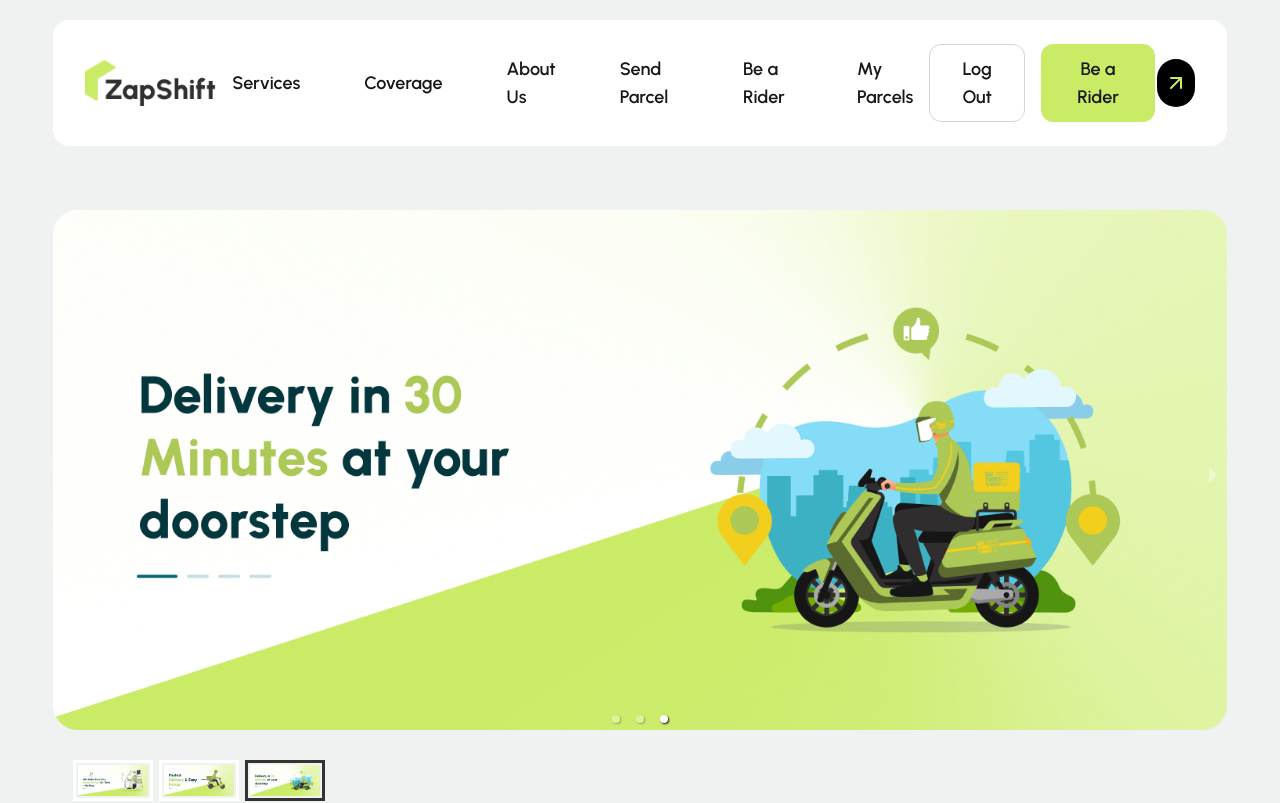
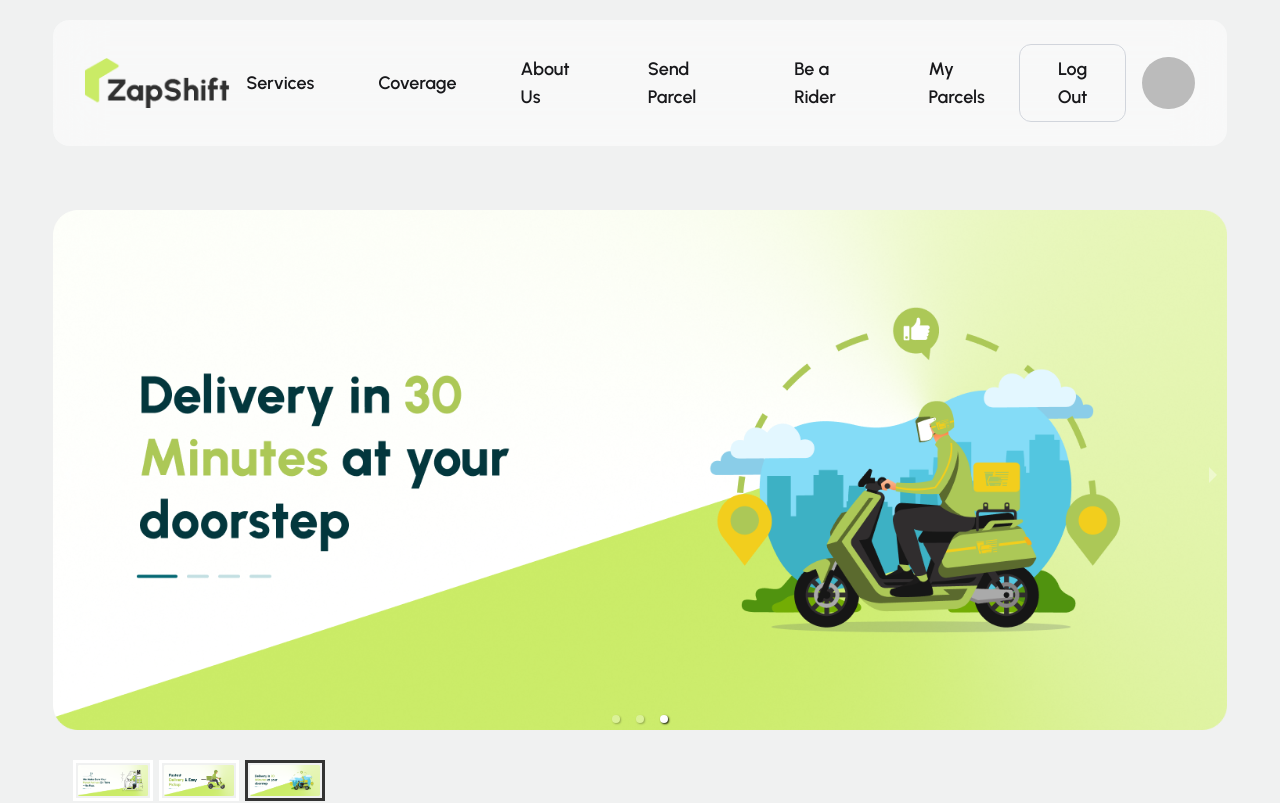
Before and after one commit to obaidullah-miazi-dev/ZapShift-web, a React (Vite) app: page / in a window 1280 px wide. Shown: the top 803 px of the page. Built offline with nearby package versions, Linux system fonts and the light colour scheme; no server answers; sample sign-in values are in the browser's storage.

Commit message:
added in navbar user img icon and fixed alignment of nav

```diff
--- a/src/components/Container.jsx
+++ b/src/components/Container.jsx
@@ -2,7 +2,7 @@ import React from 'react';
 
 const Container = ({children}) => {
     return (
-        <div className='w-11/12 mx-auto'>
+        <div className='w-11/12 mx-auto overflow-visible'>
             {children}
         </div>
     );
--- a/src/components/Navbar.jsx
+++ b/src/components/Navbar.jsx
@@ -10,7 +10,7 @@ import { AuthContext } from "../Provider/AuthProvider";
 
 const Navbar = () => {
   const drawerCheckbox = useRef(null);
-  const {user,logOut} = useContext(AuthContext)
+  const { user, logOut } = useContext(AuthContext);
 
   const handleNavClick = () => {
     if (drawerCheckbox.current) {
@@ -18,10 +18,10 @@ const Navbar = () => {
     }
   };
 
-  const handleLogOut = ()=>{
-    alert('are you sure to log out')
-    logOut()
-  }
+  const handleLogOut = () => {
+    alert("are you sure to log out");
+    logOut();
+  };
 
   const navlinks = (
     <>
@@ -41,15 +41,17 @@ const Navbar = () => {
         <li className="linkStyle">Be a Rider</li>
       </NavLink>
 
-      {user && <NavLink to="/dashboard/myParcels" onClick={handleNavClick}>
-        <li className="linkStyle">My Parcels</li>
-      </NavLink>}
+      {user && (
+        <NavLink to="/dashboard/myParcels" onClick={handleNavClick}>
+          <li className="linkStyle">My Parcels</li>
+        </NavLink>
+      )}
     </>
   );
 
   return (
-    <Container>
-      <nav className="bg-white rounded-2xl md:px-8 px-4 md:py-2">
+
+      <nav className="bg-white/50 backdrop-blur-xl rounded-2xl md:px-8 px-4 md:py-2 sticky top-2 z-50 w-11/12 mx-auto">
         <nav className="py-4 flex justify-between items-center">
           <Link to="/">
             <img src={logo} alt="logo" />
@@ -59,10 +61,30 @@ const Navbar = () => {
           </ul>
 
           <div className="xl:flex hidden items-center gap-4 font-semibold text-lg">
-            {user?<button onClick={handleLogOut}><OutlineBtn className="rounded-xl">Log Out</OutlineBtn></button>:<NavLink to='/login'><OutlineBtn className="rounded-xl">Sign In</OutlineBtn></NavLink>}
+            {user ? (
+              <button onClick={handleLogOut}>
+                <OutlineBtn className="rounded-xl">Log Out</OutlineBtn>
+              </button>
+            ) : (
+              <NavLink to="/login">
+                <OutlineBtn className="rounded-xl">Sign In</OutlineBtn>
+              </NavLink>
+            )}
             <div className="flex items-center gap-0.5">
-              <PrimaryBtn className="rounded-xl">Be a Rider</PrimaryBtn>
-              <CircleIcon />
+              {!user && (
+                <PrimaryBtn className="rounded-xl">Be a Rider</PrimaryBtn>
+              )}
+              {user ? (
+                <Link to='/dashboard'>
+                  <img
+                    src={user.photoURL}
+                    alt={user.displayName}
+                    className="rounded-full w-14"
+                  />
+                </Link>
+              ) : (
+                <CircleIcon />
+              )}
             </div>
           </div>
 
@@ -104,7 +126,7 @@ const Navbar = () => {
           </div>
         </nav>
       </nav>
-    </Container>
+
   );
 };
 
--- a/src/components/OutlineBtn.jsx
+++ b/src/components/OutlineBtn.jsx
@@ -2,9 +2,9 @@ import React from 'react';
 
 const OutlineBtn = ({children,className}) => {
     return (
-        <button className={`border border-gray-300 py-2.5 px-6 cursor-pointer ${className}`}>
+        <p className={`border border-gray-300 py-2.5 px-6 cursor-pointer ${className}`}>
             {children}
-        </button>
+        </p>
     );
 };
 
--- a/src/components/PrimaryBtn.jsx
+++ b/src/components/PrimaryBtn.jsx
@@ -2,9 +2,9 @@ import React from 'react';
 
 const PrimaryBtn = ({children,className}) => {
     return (
-        <button className={`bg-main border border-main py-2.5 px-6 cursor-pointer ${className}`}>
+        <p className={`bg-main border border-main py-2.5 px-6 cursor-pointer ${className}`}>
             {children}
-        </button>
+        </p>
     );
 };
 
```
